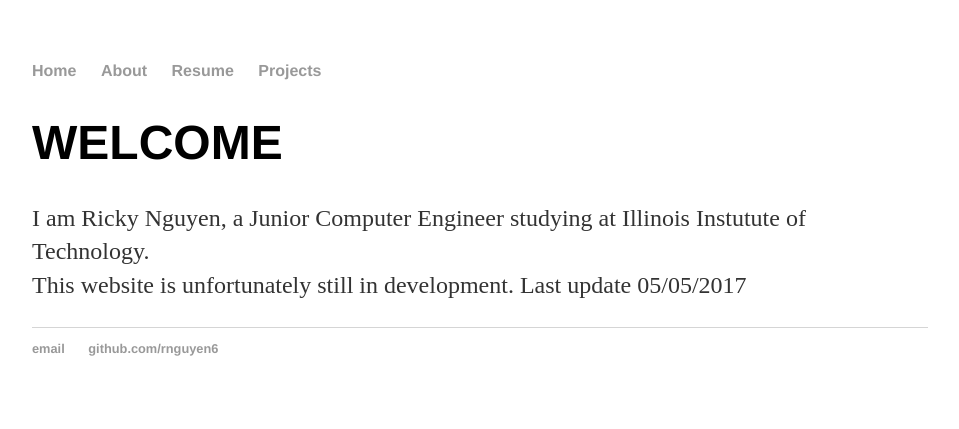
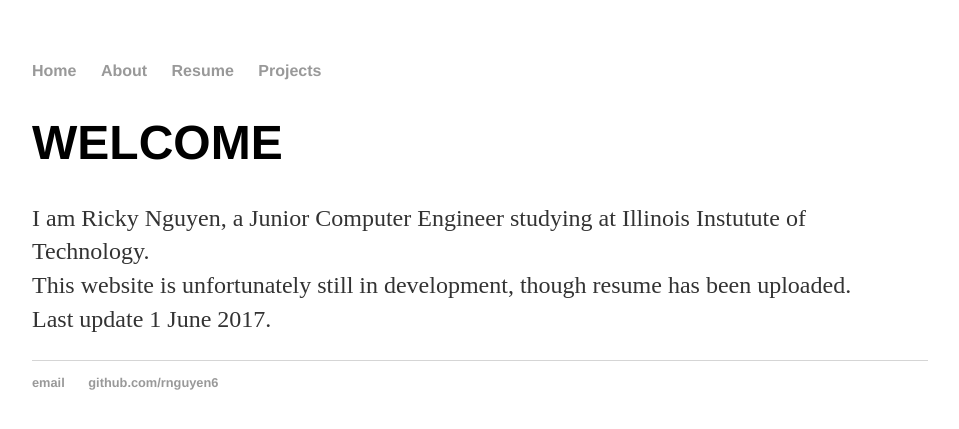
Before and after one commit to rnguyen6/rnguyen6.github.io, a Jekyll site: the page built from index.html, in a window 1280 px wide. Shown: the top 429 px of the page, without its empty margins (160-1119 px from the left). Built offline with Jekyll 4.4.1, drawn with Linux system fonts in a browser that asks for light colours.

Commit message:
Create index.html

```diff
--- a/index.html
+++ b/index.html
@@ -6,5 +6,6 @@ title: Ricky Nguyen | Computer Engineer
 <div class="blurb">
 	<h1>WELCOME</h1>
 	<p>I am Ricky Nguyen, a Junior Computer Engineer studying at Illinois Instutute of Technology.<br>
-		This website is unfortunately still in development. Last update 05/05/2017<br>
+		This website is unfortunately still in development, though resume has been uploaded.<br>
+		Last update 1 June 2017.<br>
 </div>
```
